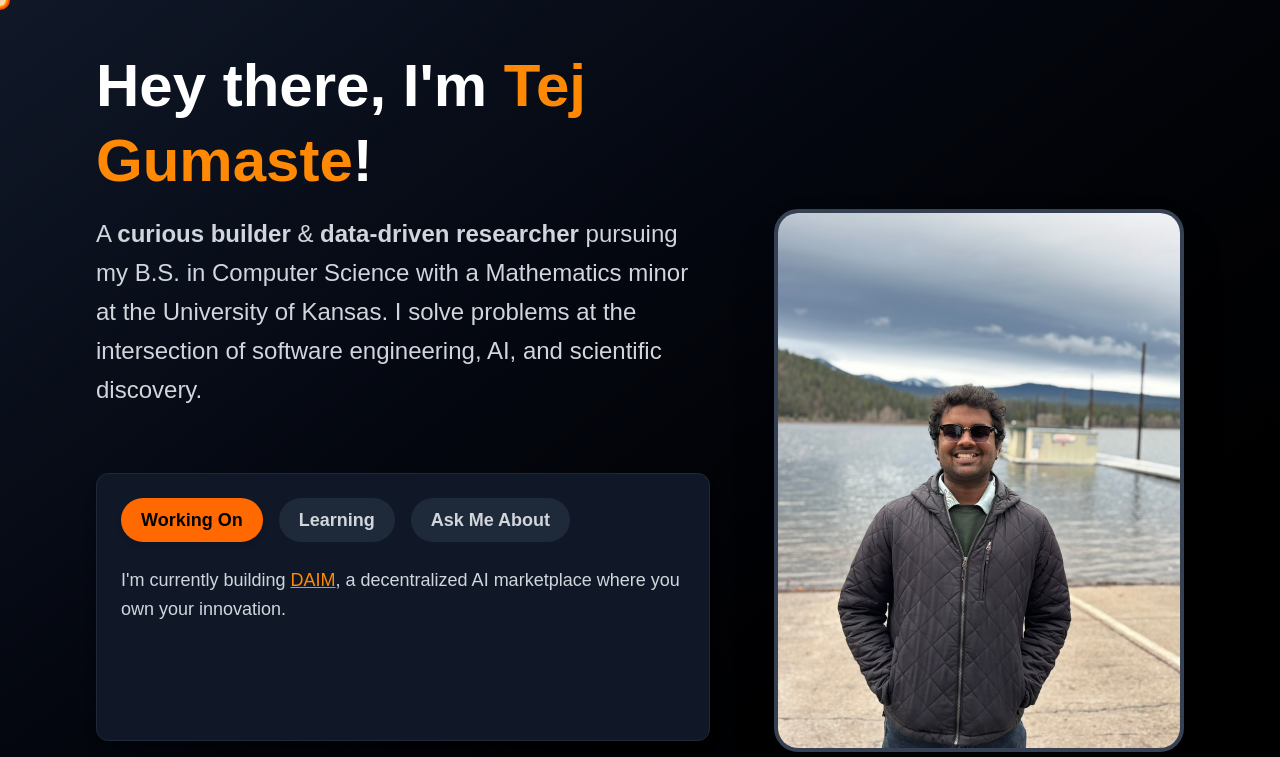
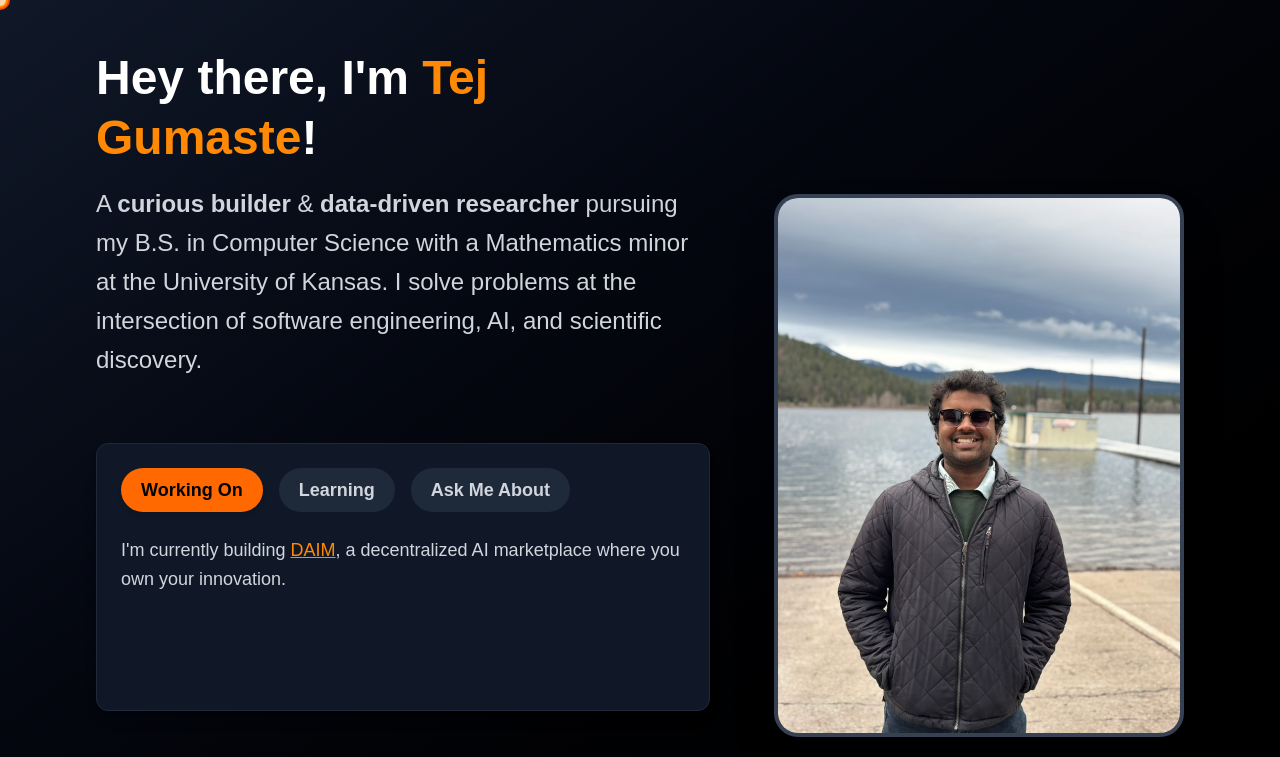
Before and after one commit to Vegito2367/TejPortfolio, a Next.js app in the folder personalwebsite/: page / in a window 1280 px wide. Shown: the top 757 px of the page. Built offline with nearby package versions, Linux system fonts and the light colour scheme.

Commit message:
Removed pointers

```diff
--- a/personalwebsite/src/app/globals.css
+++ b/personalwebsite/src/app/globals.css
@@ -32,3 +32,12 @@ body {
   font-weight: 400;
   font-style: normal;
 }
+
+a:hover{
+  cursor: none;
+}
+
+
+button{
+  cursor: none;
+}
--- a/personalwebsite/src/customComponents/heroSection.tsx
+++ b/personalwebsite/src/customComponents/heroSection.tsx
@@ -16,7 +16,7 @@ export default function HeroSection() {
             initial={{ opacity: 0, scale: 0.95 }}
             animate={{ opacity: 1, scale: 1 }}
             transition={{ duration: 0.7, ease: 'easeInOut' }}
-            className="flex flex-col md:flex-row justify-center items-center min-h-screen bg-gradient-to-br from-gray-900 to-black px-6 md:px-12 lg:px-24 py-12"
+            className="flex flex-col md:flex-row justify-center items-center min-h-screen bg-gradient-to-br from-gray-900 to-black px-6 md:px-12 lg:px-24 py-12 cursor-none"
         >
             <div className="container mx-auto flex flex-col md:flex-row items-center justify-between space-y-8 md:space-y-0 md:space-x-12 lg:space-x-16">
 
@@ -26,7 +26,7 @@ export default function HeroSection() {
                     transition={{ duration: 0.6 }}
                     className="w-full md:w-3/5 text-center md:text-left flex flex-col justify-center items-center md:items-start space-y-4"
                 >
-                    <h1 className="text-4xl md:text-5xl lg:text-6xl font-bold text-white leading-tight">
+                    <h1 className="text-3xl md:text-4xl lg:text-5xl font-bold text-white leading-tight">
                         Hey there, I&apos;m <span className="text-orange-400">Tej Gumaste</span>!
                     </h1>
 
```
